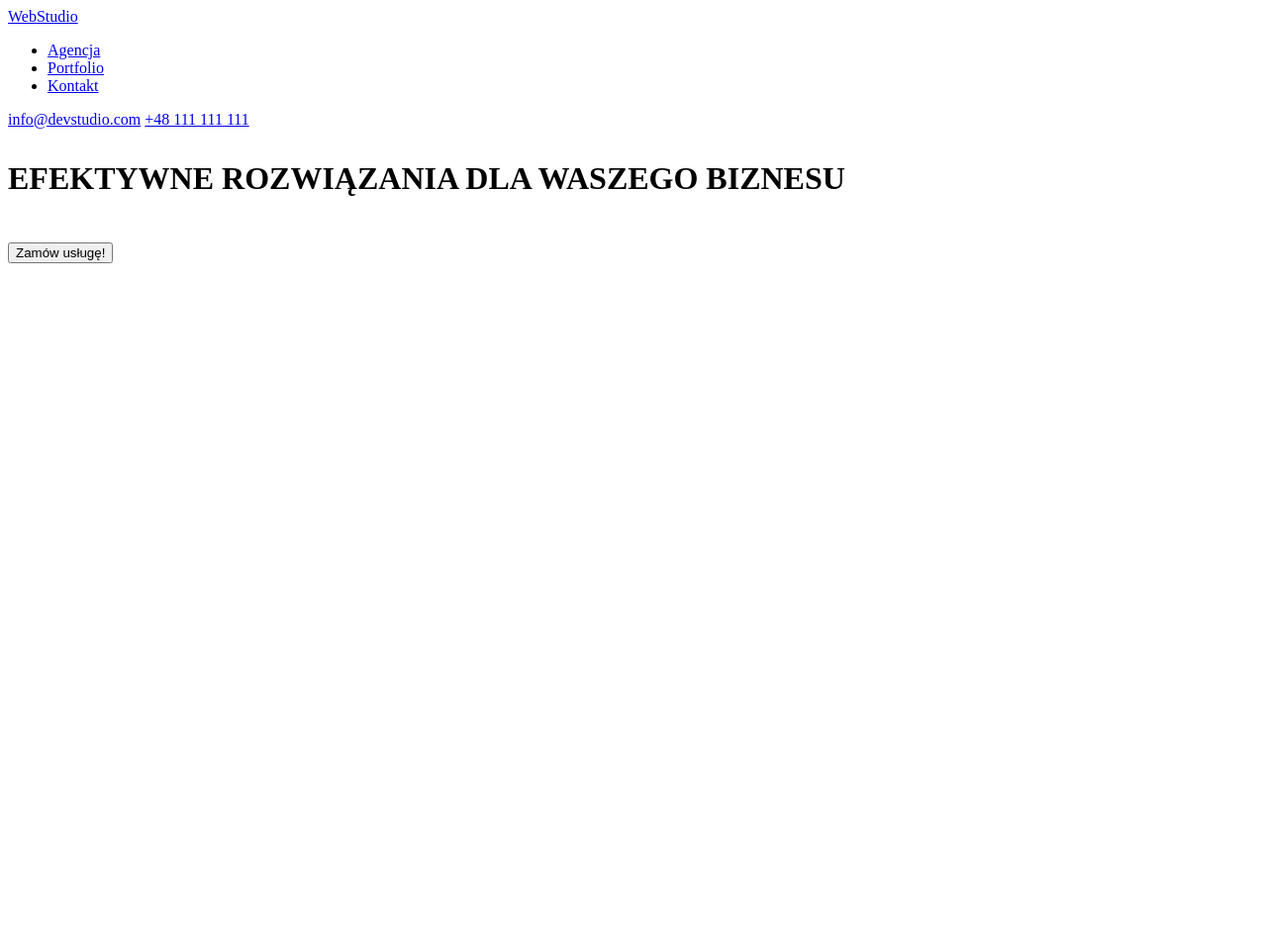
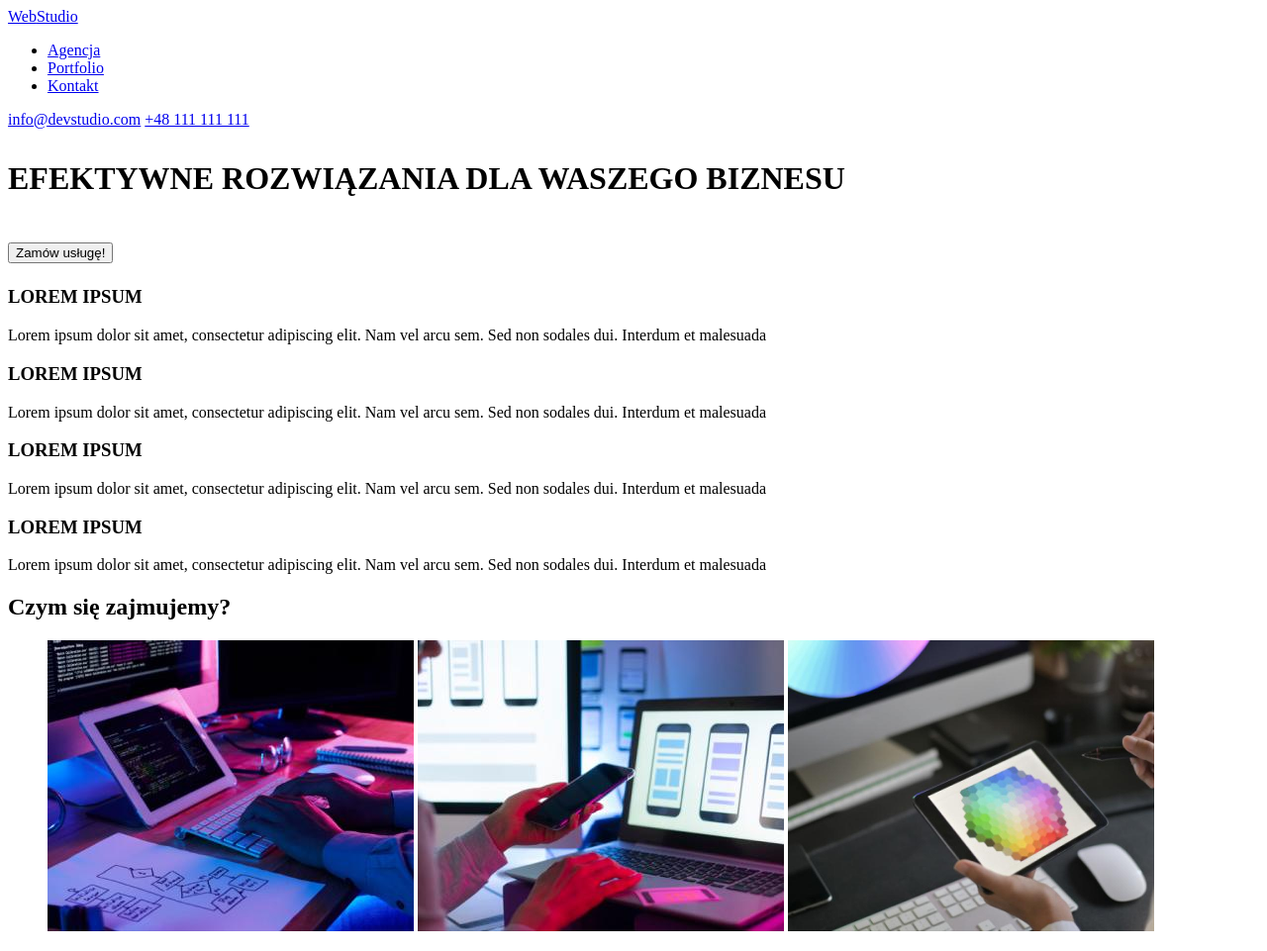
Before and after one commit to bartoszkucharuk/FSOn4-goit-markup-hw-01, a plain HTML site: page index.html in a window 1280 px wide. Shown: the whole page at 99% size. Before the commit the page ends 800 px from the top, so only its background shows below. Drawn offline with Linux system fonts and the light colour scheme.

Commit message:
dodanei zdjęć w sekcji<czym się zajmujemy>
punkt kontrolny

```diff
--- a/index.html
+++ b/index.html
@@ -31,7 +31,52 @@
             <button type="button">Zamów usługę!</button>
         </h1>
 
-        <div class="about_info"
+        <section class="articles">
+            <h3 class="asticle_title">LOREM IPSUM</h3>
+                <p class="article_tekst">
+                    Lorem ipsum dolor sit amet, consectetur adipiscing elit. Nam vel arcu sem. Sed non sodales dui. Interdum et malesuada
+                </p>
+
+            <h3 class="asticle_title">LOREM IPSUM</h3>
+                <p class="article_tekst">
+                    Lorem ipsum dolor sit amet, consectetur adipiscing elit. Nam vel arcu sem. Sed non sodales dui. Interdum et
+                    malesuada
+                </p>
+
+            <h3 class="asticle_title">LOREM IPSUM</h3>
+                <p class="article_tekst">
+                    Lorem ipsum dolor sit amet, consectetur adipiscing elit. Nam vel arcu sem. Sed non sodales dui. Interdum et
+                    malesuada
+                </p>
+
+            <h3 class="asticle_title">LOREM IPSUM</h3>
+                <p class="article_tekst">
+                    Lorem ipsum dolor sit amet, consectetur adipiscing elit. Nam vel arcu sem. Sed non sodales dui. Interdum et
+                    malesuada
+                </p>
+        </section>
+
+        <section class="what_we_do">
+            <h2 class="what_we_do">Czym się zajmujemy?</h2>
+            <ul>
+                <img src="images/image_zajmujemy_1.jpg" alt="pisanie kodu algorytmów" width="370" height="294" >
+                <img src="images/image_zajmujemy_2.jpg" alt="porównywanie informacji" width="370" height="294" >
+                <img src="images/image_zajmujemy_3.jpg" alt="dobieranie kolorystyki na tablecie" width="370" height="294" >
+            </ul>
+
+
+
+
+
+        </section>
+
+
+
+
+
+
+
+        </section>
 
     </main>
 
```
Also changed, not shown: images/image_zajmujemy_1.jpg (added), images/image_zajmujemy_2.jpg (added), images/image_zajmujemy_3.jpg (added), 1 other file.
